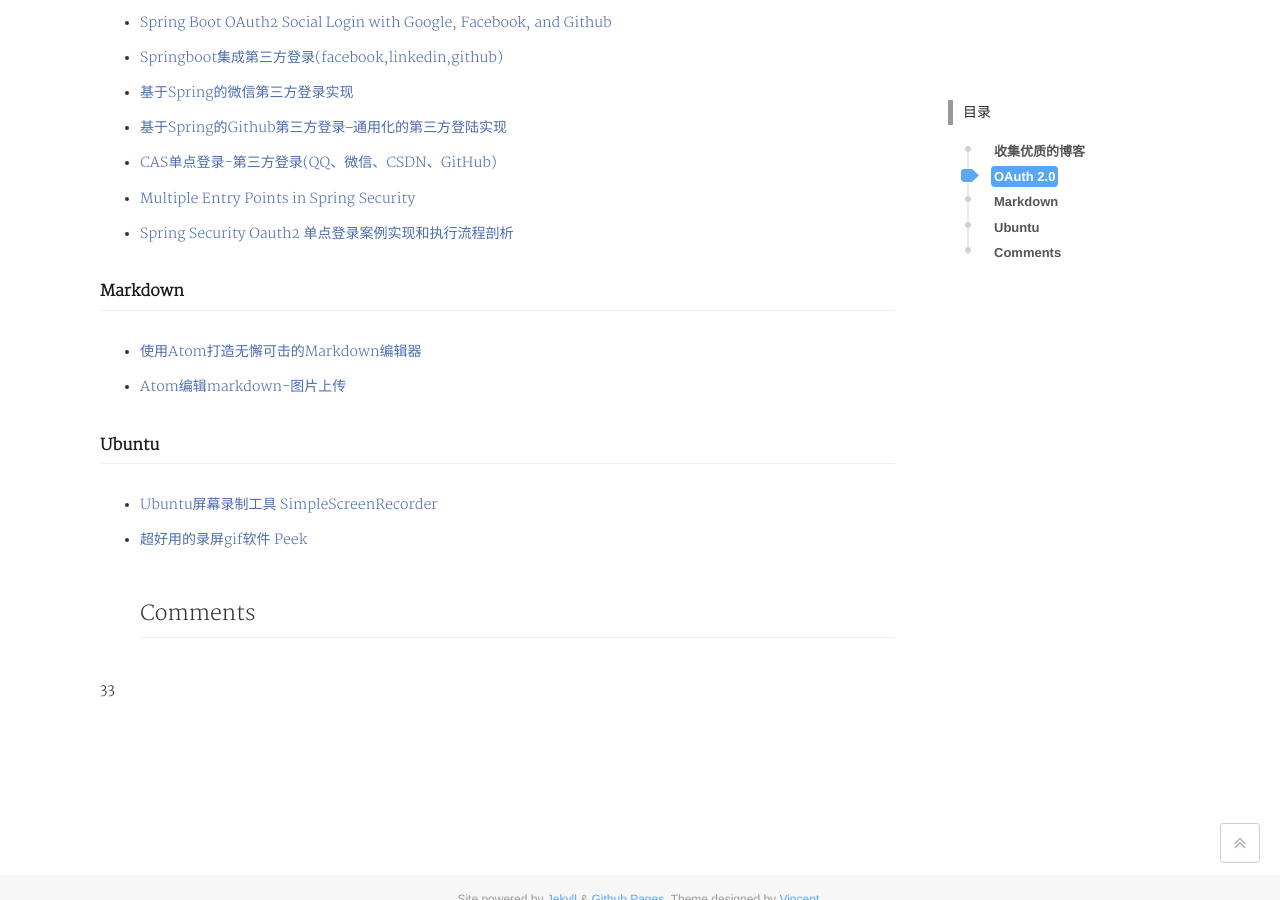
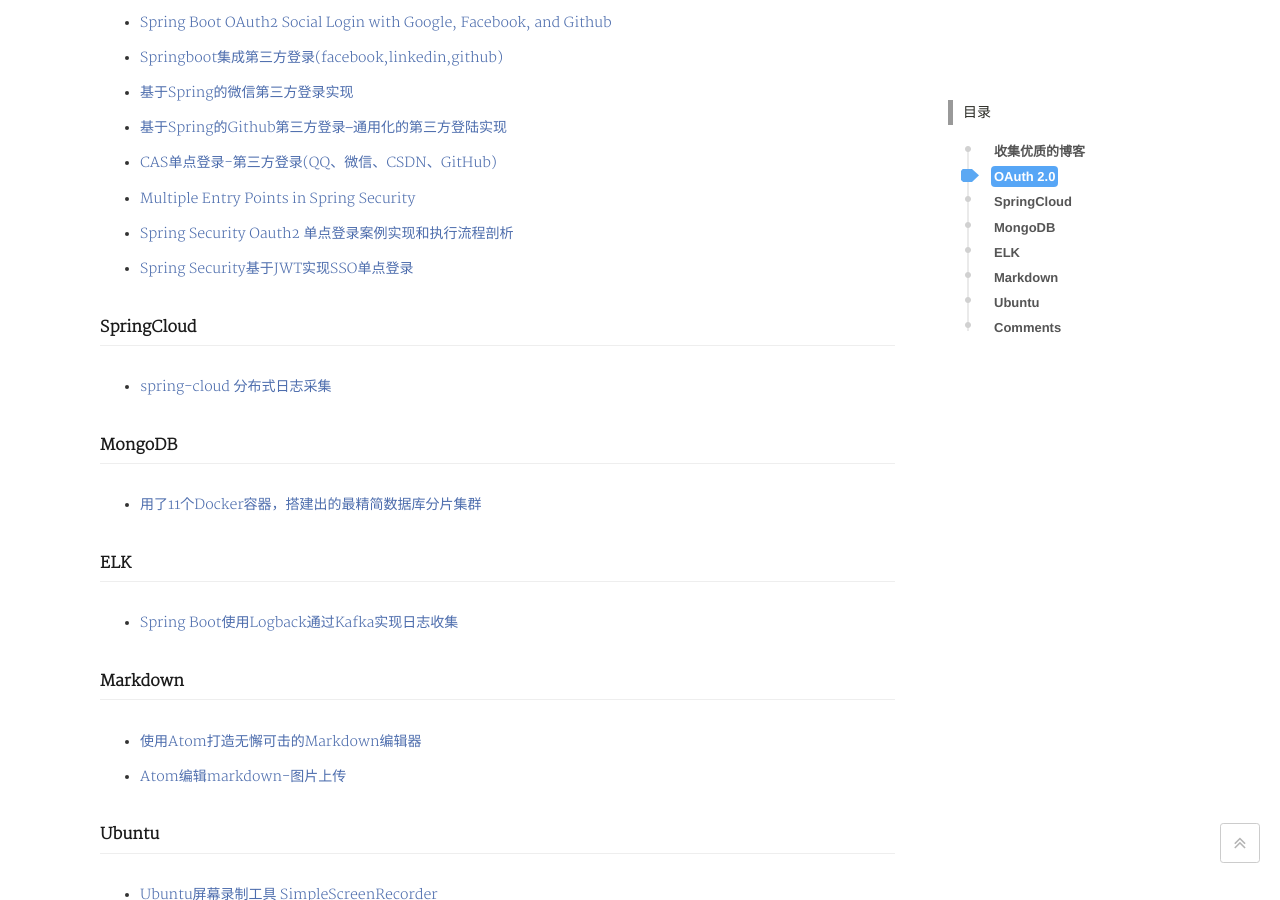
Before and after one commit to lizhiyong2000/lizhiyong2000.github.io, a Jekyll site: the page built from page/3link.md, in a window 1280 px wide and 900 px high, scrolled down 494 px. Built offline with Jekyll 4.4.1, drawn with Linux system fonts in a browser that asks for light colours; comment, search, counter and statistics services are not loaded; a style sheet for code colours, icons or effects is not loaded.

Commit message:
#update link

```diff
--- a/page/3link.md
+++ b/page/3link.md
@@ -39,11 +39,16 @@
 
 * [Spring Security Oauth2 单点登录案例实现和执行流程剖析](https://www.cnblogs.com/xifengxiaoma/p/10043173.html)
 
+* [Spring Security基于JWT实现SSO单点登录](https://blog.csdn.net/qq_36144258/article/details/79425942)
 
+## SpringCloud
+* [spring-cloud 分布式日志采集](https://blog.csdn.net/guduyishuai/article/details/79228306)
 
+## MongoDB
+* [用了11个Docker容器，搭建出的最精简数据库分片集群](https://www.toutiao.com/a6641517937695916551/)
 
-
-
+## ELK
+* [Spring Boot使用Logback通过Kafka实现日志收集](http://blog.microservice4.net/2018/08/23/springboot-logback-kafka/)
 
 ## Markdown
 * [使用Atom打造无懈可击的Markdown编辑器](https://www.cnblogs.com/fanzhidongyzby/p/6637084.html)
@@ -57,4 +62,4 @@
 * [超好用的录屏gif软件 Peek](https://www.jianshu.com/p/9069991bbce6)
 ## Comments
 
-{% include comments.html %}33
+{% include comments.html %}
```
